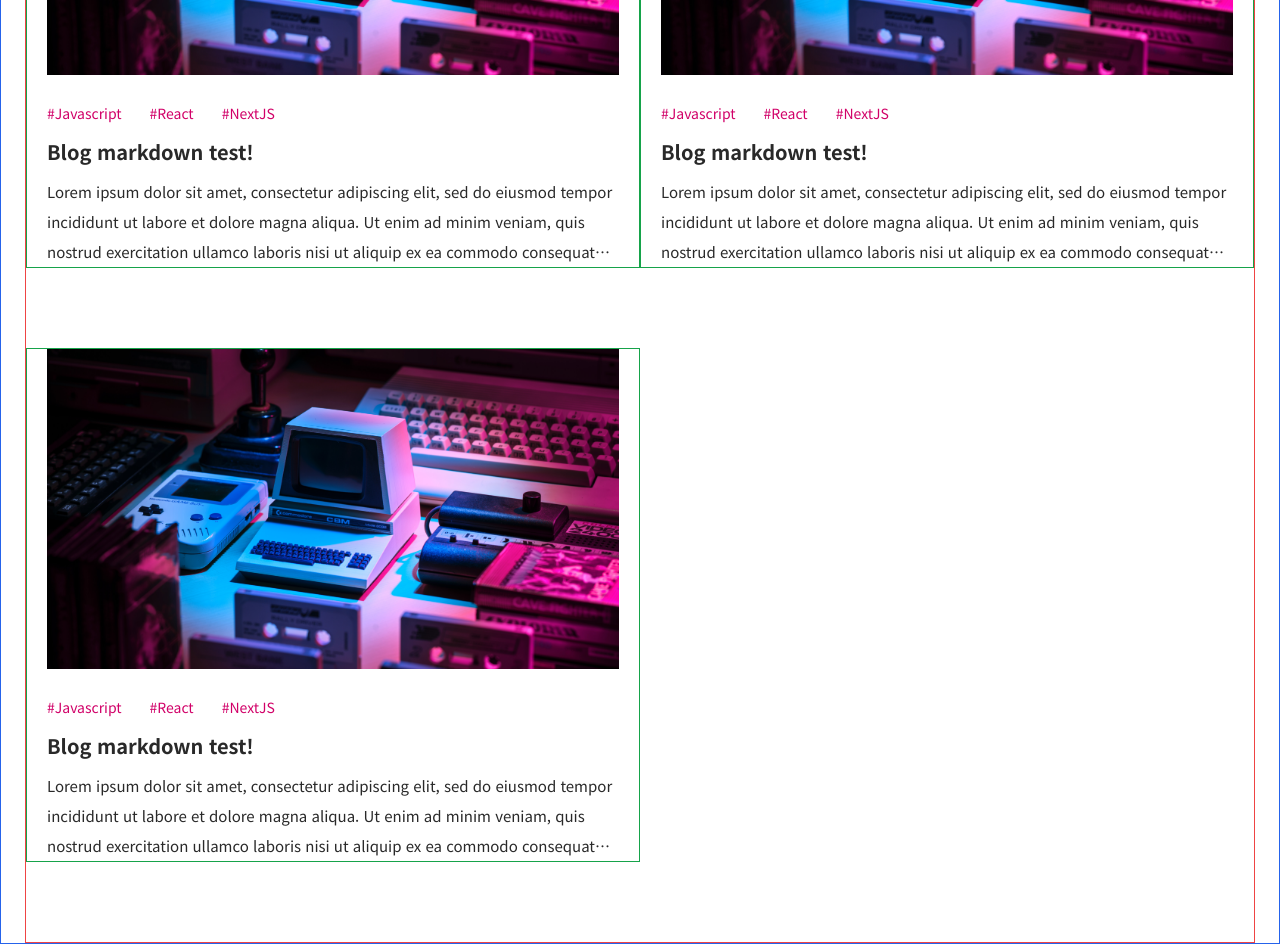
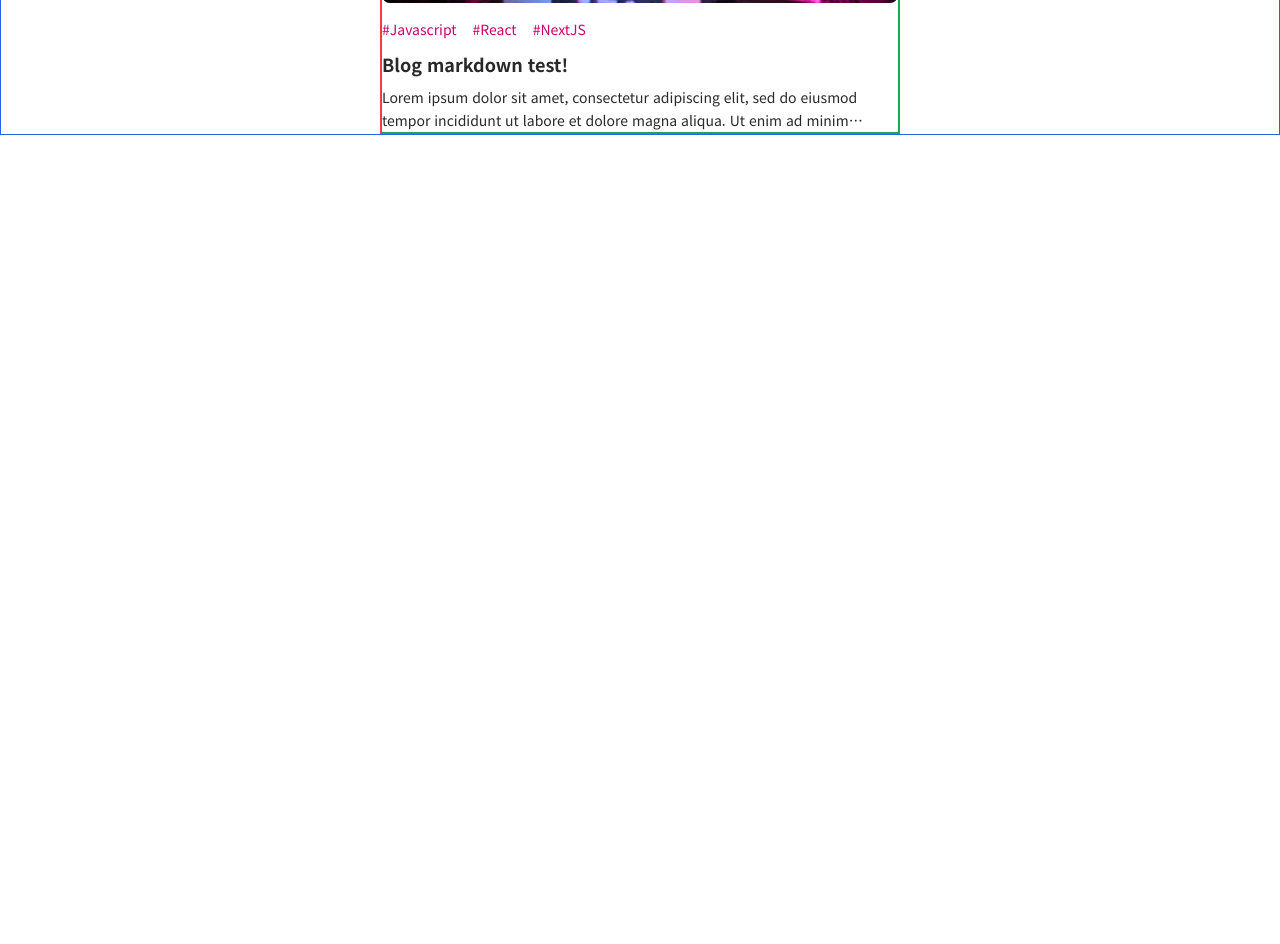
Before and after one commit to seolleung2/dotorimook-nextjs-blog, a Next.js app: page / in a window 1280 px wide. Shown: the part 1100-2044 px from the top of the page. After the commit the page ends 1235 px from the top, so only its background shows below. Built offline with nearby package versions, Linux system fonts and the light colour scheme.

Commit message:
fix: 메인 화면 UI 일부수정

```diff
--- a/pages/index.tsx
+++ b/pages/index.tsx
@@ -106,8 +106,8 @@ export default function Home() {
           leaveTo="opacity-0 scale-95"
           show={isSearchEnabled}
         >
-          <div className="flex h-[72px] absolute -bottom-[75%] left-0 right-0 w-full items-center justify-center bg-[#f1f0f0] lg:h-36 lg:-bottom-[150%]">
-            <div className="relative w-2/3 h-10 lg:h-20">
+          <div className="flex h-[72px] absolute -bottom-[75%] left-0 right-0 w-full items-center justify-center bg-[#f1f0f0] sm:h-[108px] sm:-bottom-[112.5%] lg:h-36 lg:-bottom-[150%]">
+            <div className="relative flex w-2/3 h-10 lg:h-20 grow-1">
               <div className="absolute inset-y-0 left-0 flex items-center pl-3 pointer-events-none">
                 <svg
                   aria-hidden="true"
@@ -126,12 +126,12 @@ export default function Home() {
               <input
                 type="text"
                 id="search"
-                className="block h-full w-full rounded-lg text-sm p-2.5 pl-14 lg:text-lg"
+                className="block h-full w-full rounded-tl-lg rounded-bl-lg text-sm p-2.5 pl-14 lg:text-lg bg-white focus:outline-none"
                 placeholder="Enter Your Search Topic"
               />
               <button
                 type="button"
-                className="absolute inset-y-0 right-0 flex items-center pr-3 my-2 mr-1"
+                className="inset-y-0 right-0 flex items-center h-full pr-3 bg-white rounded-tr-lg rounded-br-lg"
               >
                 <svg
                   xmlns="http://www.w3.org/2000/svg"
@@ -154,9 +154,10 @@ export default function Home() {
       </nav>
       <section
         className={`border border-blue-600 ${
-          isSearchEnabled && "pt-[72px] lg:pt-36"
+          isSearchEnabled && "pt-[72px] sm:pt-[108px] lg:pt-36"
         } w-full`}
       >
+        {/* Cover Large Image */}
         <div className="relative -z-10 min-h-[300px] md:min-h-[300px] lg:min-h-[600px] xl:min-h-[700px] 2xl:min-h-[770px] transition-all bg-cover bg-no-repeat bg-center">
           <Image
             src="/static/images/blog-main.jpg"
@@ -165,137 +166,35 @@ export default function Home() {
             alt="main-image"
           />
         </div>
-        <section className="flex flex-wrap w-[1230px] mx-auto border border-red-500 pt-14">
+        {/* Blog Lists section sm:px-11 sm:pt-20 */}
+        <section className="flex flex-wrap px-11 sm:max-w-[520px] sm:px-0 mx-auto border border-red-500 pt-20 w-full">
           {/* mb-20 은 나중에 */}
-          <div className="border border-green-600 w-[50%] flex flex-col px-5 mb-20">
-            <div className="relative w-full h-80 mb-7">
+          <div className="flex flex-col border border-green-600 max-h-96 min-w-96">
+            <div className="relative w-full h-56 mb-4 grow">
               <Image
                 src="/static/images/blog-main.jpg"
-                className="object-cover object-center -z-10"
+                className="object-cover object-center rounded-lg -z-10"
                 fill
                 alt="blog-thumbnail"
               />
             </div>
-            <div>
+            <div className="grow-0">
               {/* #Javascript #React #NextJS */}
-              <div className="mb-3.5 flex flex-wrap items-center">
-                <Link
-                  href="#"
-                  className="text-[#D10068] font-normal text-sm block mr-7"
-                >
+              <div className="mb-3 flex flex-wrap items-center text-[#D10068] font-normal text-sm space-x-4">
+                <Link href="#" className="block">
                   <span>#Javascript</span>
                 </Link>
-                <Link
-                  href="#"
-                  className="text-[#D10068] font-normal text-sm block mr-7"
-                >
+                <Link href="#" className="block">
                   <span>#React</span>
                 </Link>
-                <Link
-                  href="#"
-                  className="text-[#D10068] font-normal text-sm block mr-7"
-                >
+                <Link href="#" className="block">
                   <span>#NextJS</span>
                 </Link>
               </div>
-              <h2 className="text-xl font-bold mb-2.5 text-[#292929] leading-normal">
+              <h2 className="text-lg font-bold mb-2 text-[#292929] leading-normal">
                 Blog markdown test!
               </h2>
-              <p className="text-[15px] mb-0 text-[#292929] font-normal leading-loose max-h-24 line-clamp-3">
-                Lorem ipsum dolor sit amet, consectetur adipiscing elit, sed do
-                eiusmod tempor incididunt ut labore et dolore magna aliqua. Ut
-                enim ad minim veniam, quis nostrud exercitation ullamco laboris
-                nisi ut aliquip ex ea commodo consequat Duis aute irure dolor in
-                reprehenderit in voluptate velit esse cillum dolore eu fugiat
-                nulla pariatur. Excepteur sint occaecat cupidatat non proident,
-                sunt in culpa qui officia deserunt mollit anim id est laborum.
-                sunt in culpa qui officia deserunt mollit anim id est laborum.
-                sunt in culpa qui officia deserunt mollit anim id est laborum.
-              </p>
-            </div>
-          </div>
-          <div className="border border-green-600 w-[50%] flex flex-col px-5 mb-20">
-            <div className="relative w-full h-80 mb-7">
-              <Image
-                src="/static/images/blog-main.jpg"
-                className="object-cover object-center -z-10"
-                fill
-                alt="blog-thumbnail"
-              />
-            </div>
-            <div>
-              {/* #Javascript #React #NextJS */}
-              <div className="mb-3.5 flex flex-wrap items-center">
-                <Link
-                  href="#"
-                  className="text-[#D10068] font-normal text-sm block mr-7"
-                >
-                  <span>#Javascript</span>
-                </Link>
-                <Link
-                  href="#"
-                  className="text-[#D10068] font-normal text-sm block mr-7"
-                >
-                  <span>#React</span>
-                </Link>
-                <Link
-                  href="#"
-                  className="text-[#D10068] font-normal text-sm block mr-7"
-                >
-                  <span>#NextJS</span>
-                </Link>
-              </div>
-              <h2 className="text-xl font-bold mb-2.5 text-[#292929] leading-normal">
-                Blog markdown test!
-              </h2>
-              <p className="text-[15px] mb-0 text-[#292929] font-normal leading-loose max-h-24 line-clamp-3">
-                Lorem ipsum dolor sit amet, consectetur adipiscing elit, sed do
-                eiusmod tempor incididunt ut labore et dolore magna aliqua. Ut
-                enim ad minim veniam, quis nostrud exercitation ullamco laboris
-                nisi ut aliquip ex ea commodo consequat Duis aute irure dolor in
-                reprehenderit in voluptate velit esse cillum dolore eu fugiat
-                nulla pariatur. Excepteur sint occaecat cupidatat non proident,
-                sunt in culpa qui officia deserunt mollit anim id est laborum.
-                sunt in culpa qui officia deserunt mollit anim id est laborum.
-                sunt in culpa qui officia deserunt mollit anim id est laborum.
-              </p>
-            </div>
-          </div>
-          <div className="border border-green-600 w-[50%] flex flex-col px-5 mb-20">
-            <div className="relative w-full h-80 mb-7">
-              <Image
-                src="/static/images/blog-main.jpg"
-                className="object-cover object-center -z-10"
-                fill
-                alt="blog-thumbnail"
-              />
-            </div>
-            <div>
-              {/* #Javascript #React #NextJS */}
-              <div className="mb-3.5 flex flex-wrap items-center">
-                <Link
-                  href="#"
-                  className="text-[#D10068] font-normal text-sm block mr-7"
-                >
-                  <span>#Javascript</span>
-                </Link>
-                <Link
-                  href="#"
-                  className="text-[#D10068] font-normal text-sm block mr-7"
-                >
-                  <span>#React</span>
-                </Link>
-                <Link
-                  href="#"
-                  className="text-[#D10068] font-normal text-sm block mr-7"
-                >
-                  <span>#NextJS</span>
-                </Link>
-              </div>
-              <h2 className="text-xl font-bold mb-2.5 text-[#292929] leading-normal">
-                Blog markdown test!
-              </h2>
-              <p className="text-[15px] mb-0 text-[#292929] font-normal leading-loose max-h-24 line-clamp-3">
+              <p className="text-sm mb-0 text-[#292929] font-normal leading-relaxed max-h-20 line-clamp-2">
                 Lorem ipsum dolor sit amet, consectetur adipiscing elit, sed do
                 eiusmod tempor incididunt ut labore et dolore magna aliqua. Ut
                 enim ad minim veniam, quis nostrud exercitation ullamco laboris
```
